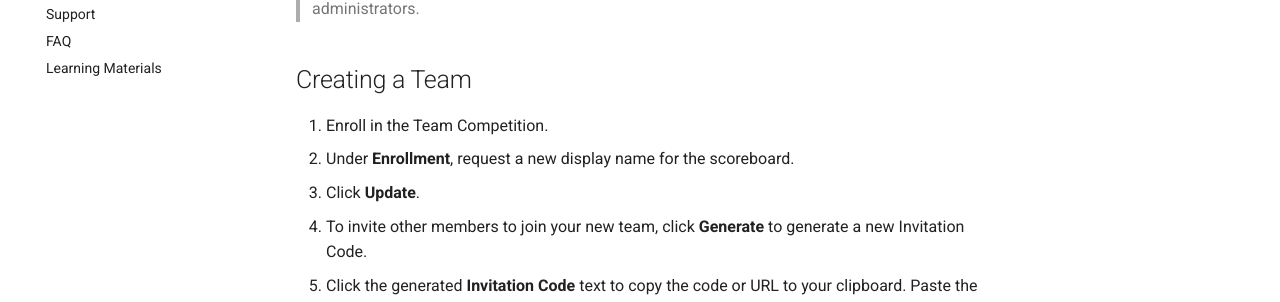
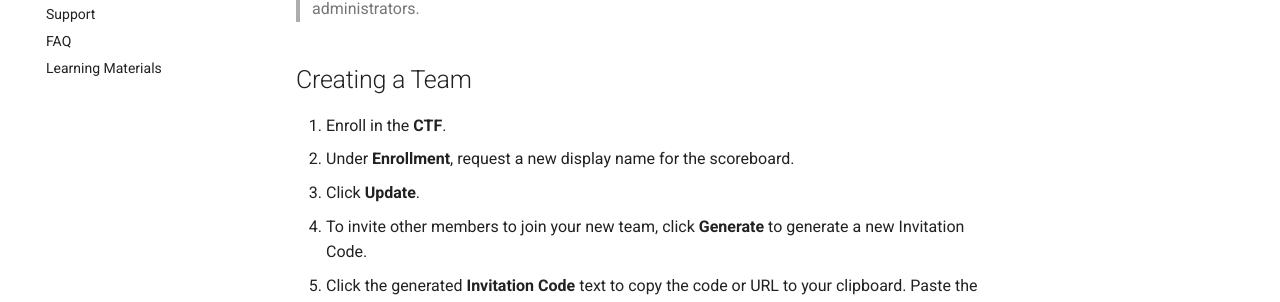
Before and after one commit to sei-mkaar/wictf-web, an MkDocs documentation site: the page built from docs/registration.md, in a window 1280 px wide and 900 px high, scrolled down 797 px. Shown: the part 202-504 px from the top of the window. Built offline with MkDocs 1.6.1 and Material for MkDocs 9.7.7, drawn with Linux system fonts in a browser that asks for light colours.

Commit message:
Update 'docs/registration.md'

```diff
--- a/docs/registration.md
+++ b/docs/registration.md
@@ -25,7 +25,7 @@ Create a team by requesting a custom display name and generating an invitation l
 
 ## Creating a Team
 
-1. Enroll in the Team Competition.
+1. Enroll in the **CTF**.
 2. Under **Enrollment**, request a new display name for the scoreboard.
 3. Click **Update**.
 4. To invite other members to join your new team, click **Generate** to generate a new Invitation Code.
```
